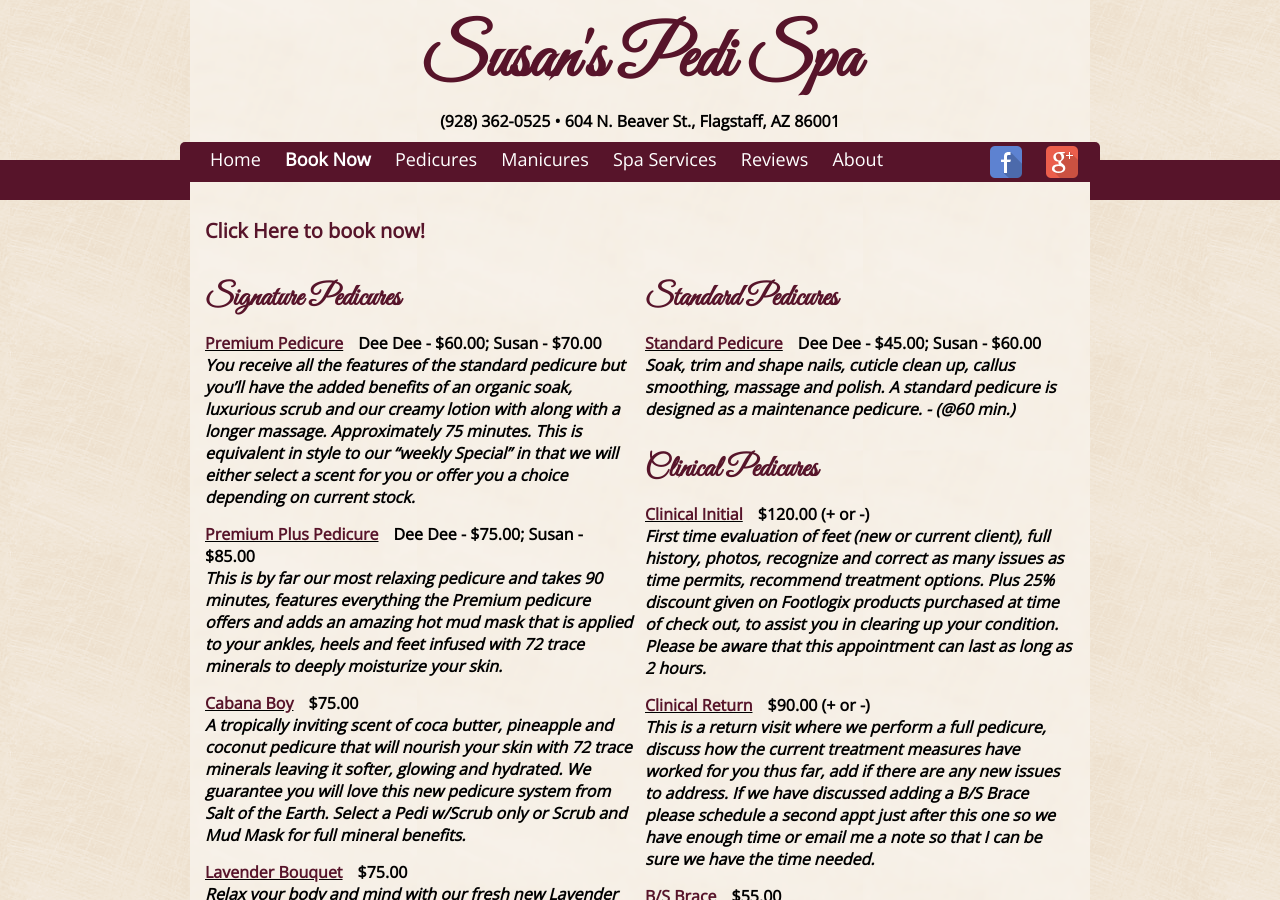
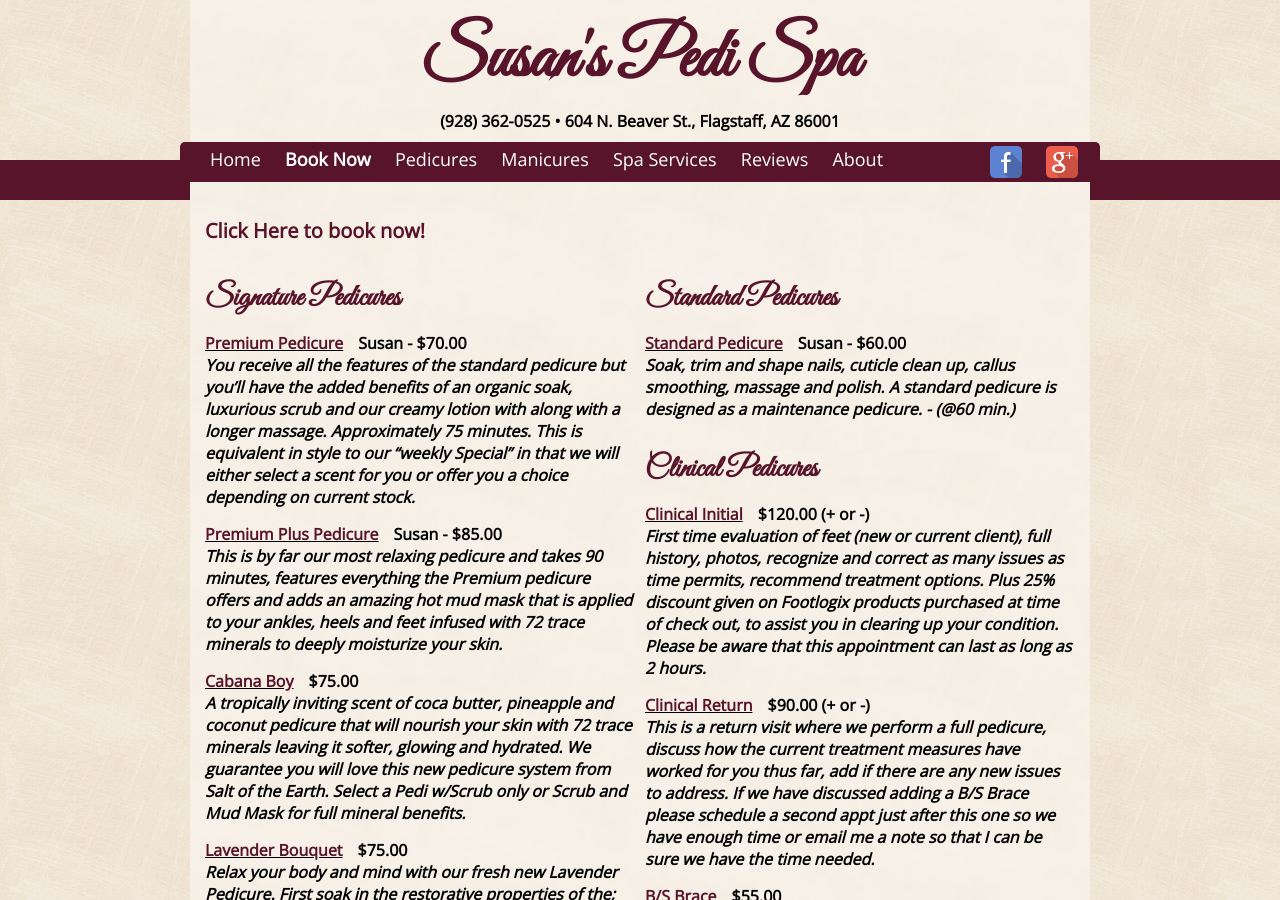
Before and after one commit to susanspedispa/susanspedispa.github.io, a Jekyll site: the page built from menu/pedicures.html, in a window 1280 px wide and 900 px high. Built offline with Jekyll 4.4.1, drawn with Linux system fonts in a browser that asks for light colours.

Commit message:
Update pedicures.yml

```diff
--- a/_data/pedicures.yml
+++ b/_data/pedicures.yml
@@ -4,7 +4,7 @@ menu:
     - name: Signature Pedicures
       treatments:
         - name: Premium Pedicure
-          price: Dee Dee - $60.00; Susan - $70.00
+          price: Susan - $70.00
           prices:
             Leo: $60
             Susan: $70
@@ -14,7 +14,7 @@ menu:
            in style to our “weekly Special” in that we will either select a scent for you or offer you a choice depending on current
            stock.
         - name: Premium Plus Pedicure
-          price: Dee Dee - $75.00; Susan - $85.00
+          price: Susan - $85.00
           prices:
             Leo: $75
             Susan: $85
@@ -49,7 +49,7 @@ menu:
     - name: Standard Pedicures
       treatments:
         - name: Standard Pedicure
-          price: Dee Dee - $45.00; Susan - $60.00
+          price: Susan - $60.00
           prices:
             Leo: $45
             Susan: $60
```
